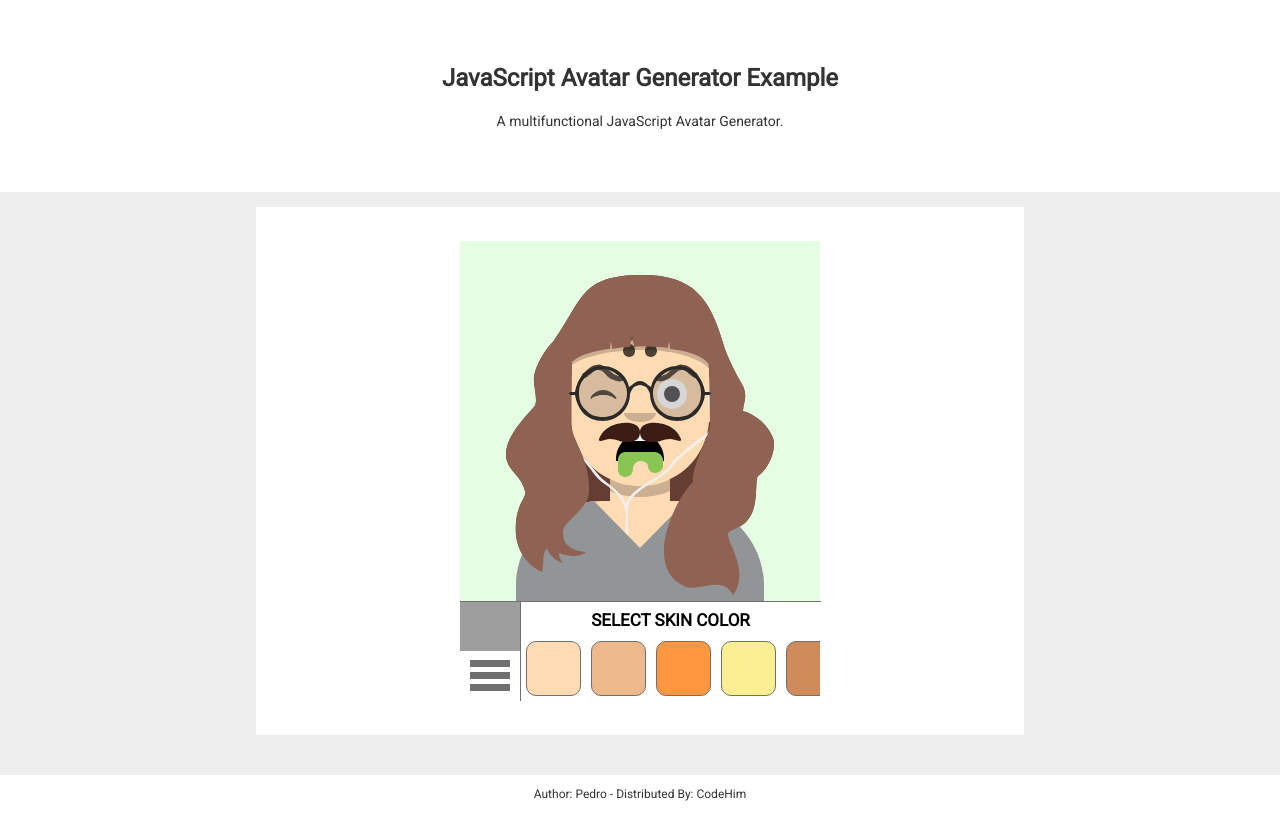
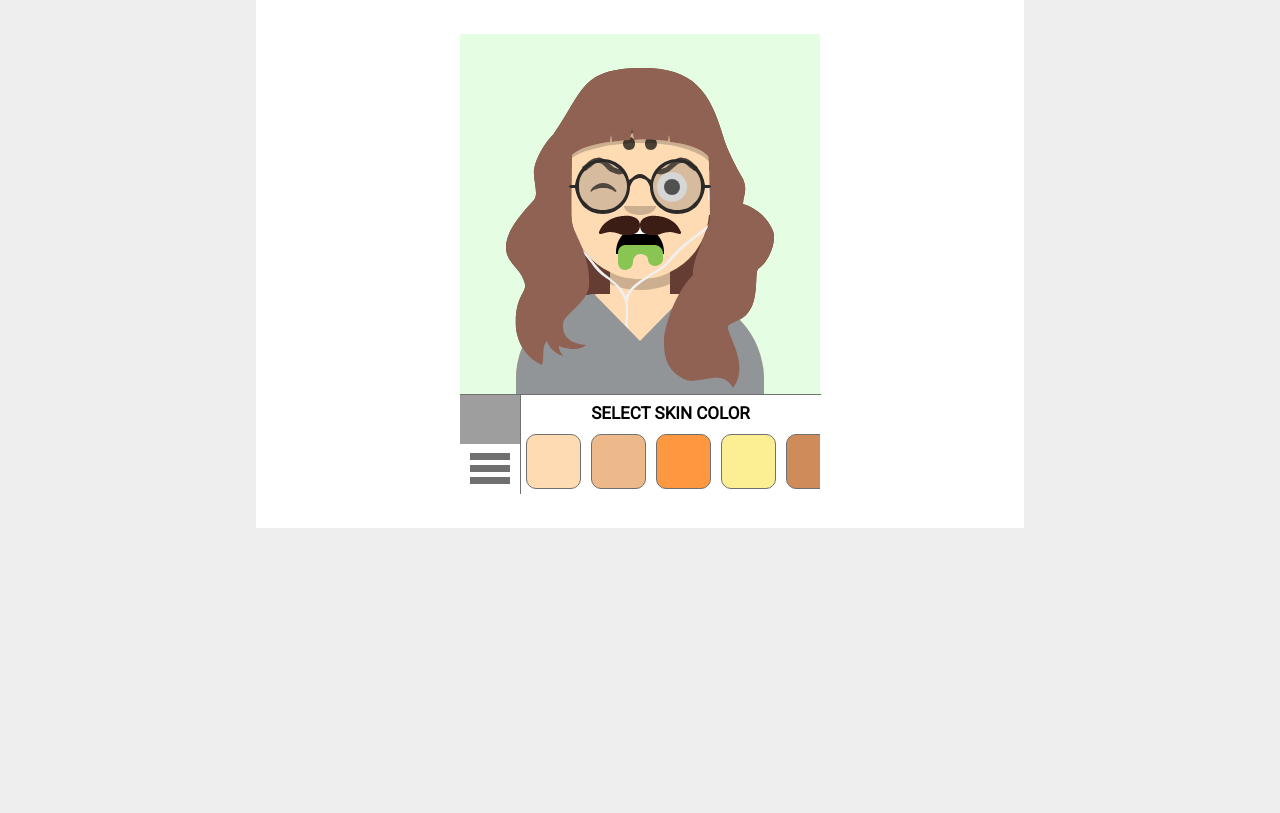
Before and after one commit to kjeymax/Avatar-Generator, a plain HTML site: page index.html in a window 1280 px wide. Drawn offline with nearby package versions, Linux system fonts and the light colour scheme; grey boxes are pictures that could not be loaded.

Commit message:
Update index.html

```diff
--- a/index.html
+++ b/index.html
@@ -1,6 +1,8 @@
 <!DOCTYPE html>
 <html lang="en">
   <head>
+
+
     <!-- Style CSS -->
     <link rel="stylesheet" href="css/style.css">
 	<!-- Demo CSS (No need to include it into your project) -->
@@ -8,9 +10,7 @@
 
   </head>
   <body>
- <header class="intro">
- <h1>JavaScript Avatar Generator Example </h1>
- <p> A multifunctional JavaScript Avatar Generator.</p>
+ <header>
 
  </header>
 
@@ -457,8 +457,6 @@
  </main>
 
 
-  <footer class="credit">Author: Pedro - Distributed By: <a title="Awesome web design code & scripts" href="https://www.codehim.com?source=demo-page" target="_blank">CodeHim</a></footer>
-
 <!-- jQuery -->
 <script src='https://ajax.googleapis.com/ajax/libs/jquery/3.2.1/jquery.min.js'></script>
 <!-- Canvas to Blob JS -->
```
